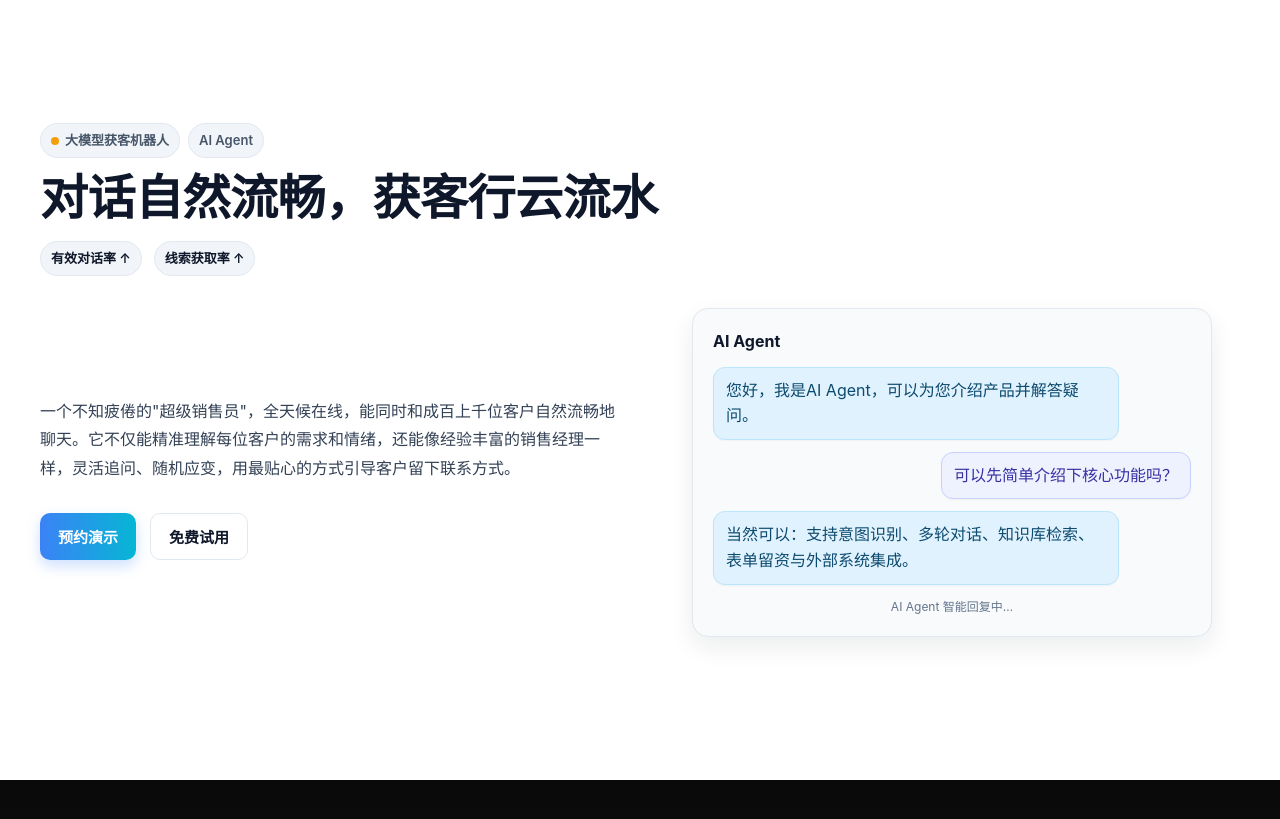
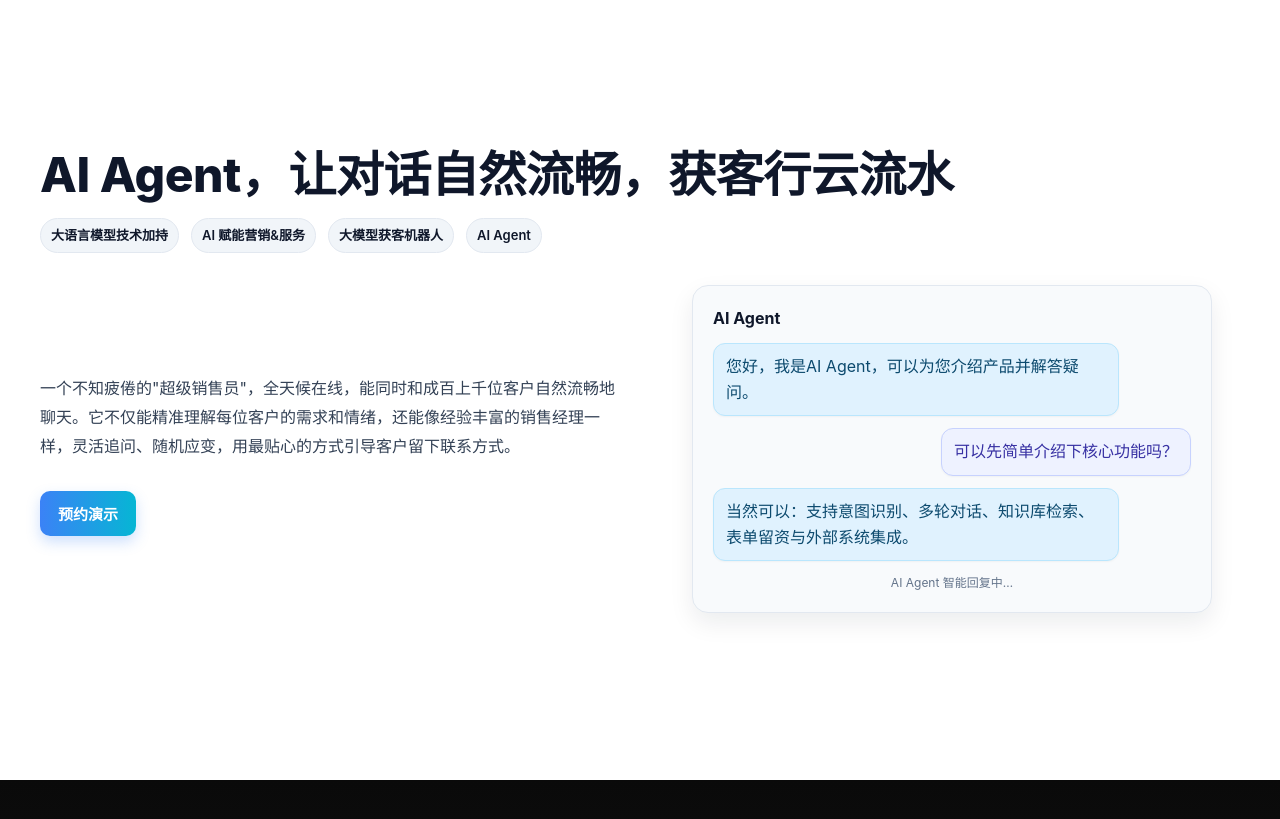
Before and after one commit to shenxiaodong198313/tanke, a React (Create React App) app: page / in a window 1280 px wide. Shown: the part 1620-2439 px from the top of the page. Built offline with nearby package versions, Linux system fonts and the light colour scheme; no server answers.

Commit message:
Update KuaiFeatures.tsx

```diff
--- a/src/components/KuaiFeatures.tsx
+++ b/src/components/KuaiFeatures.tsx
@@ -208,14 +208,14 @@ const KuaiFeatures: React.FC = () => {
           animate={{ opacity: 1, y: 0 }}
           transition={{ duration: 0.6 }}
         >
-          <div style={badgeRowStyle}>
-            <span style={badgeStyle}><span style={{ width: 8, height: 8, borderRadius: '50%', background: '#f59e0b', display: 'inline-block' }} /> 大模型获客机器人</span>
-            <span style={badgeStyle}>AI Agent</span>
-          </div>
-          <h1 style={titleStyle}>对话自然流畅，获客行云流水</h1>
+
+          {/* 标签移动到指标行右侧，移除原位置 */}
+          <h1 style={titleStyle}>AI Agent，让对话自然流畅，获客行云流水</h1>
           <div style={metricRowStyle}>
-            <span style={metricBadgeStyle}>有效对话率 ↑</span>
-            <span style={metricBadgeStyle}>线索获取率 ↑</span>
+            <span style={metricBadgeStyle}>大语言模型技术加持</span>
+            <span style={metricBadgeStyle}>AI 赋能营销&服务</span>
+            <span style={metricBadgeStyle}>大模型获客机器人</span>
+            <span style={metricBadgeStyle}>AI Agent</span>
           </div>
         </motion.div>
 
@@ -233,7 +233,7 @@ const KuaiFeatures: React.FC = () => {
             </div>
             <div style={ctaRowStyle}>
               <button style={primaryBtnStyle} onClick={() => openContactModal()}>预约演示</button>
-              <button style={secondaryBtnStyle} onClick={() => navigate('/contact')}>免费试用</button>
+              {/* 移除免费试用按钮 */}
             </div>
           </motion.div>
 
```
